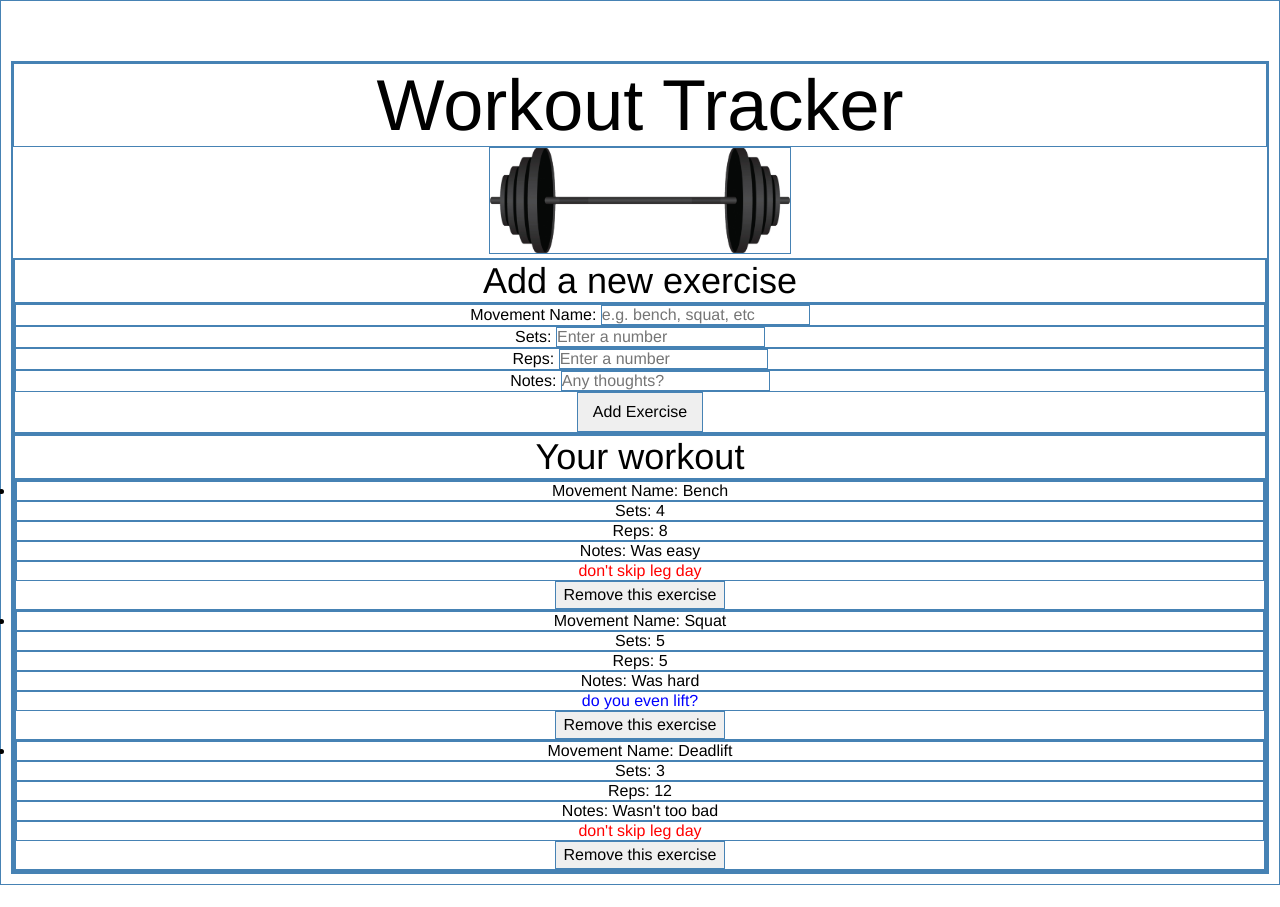
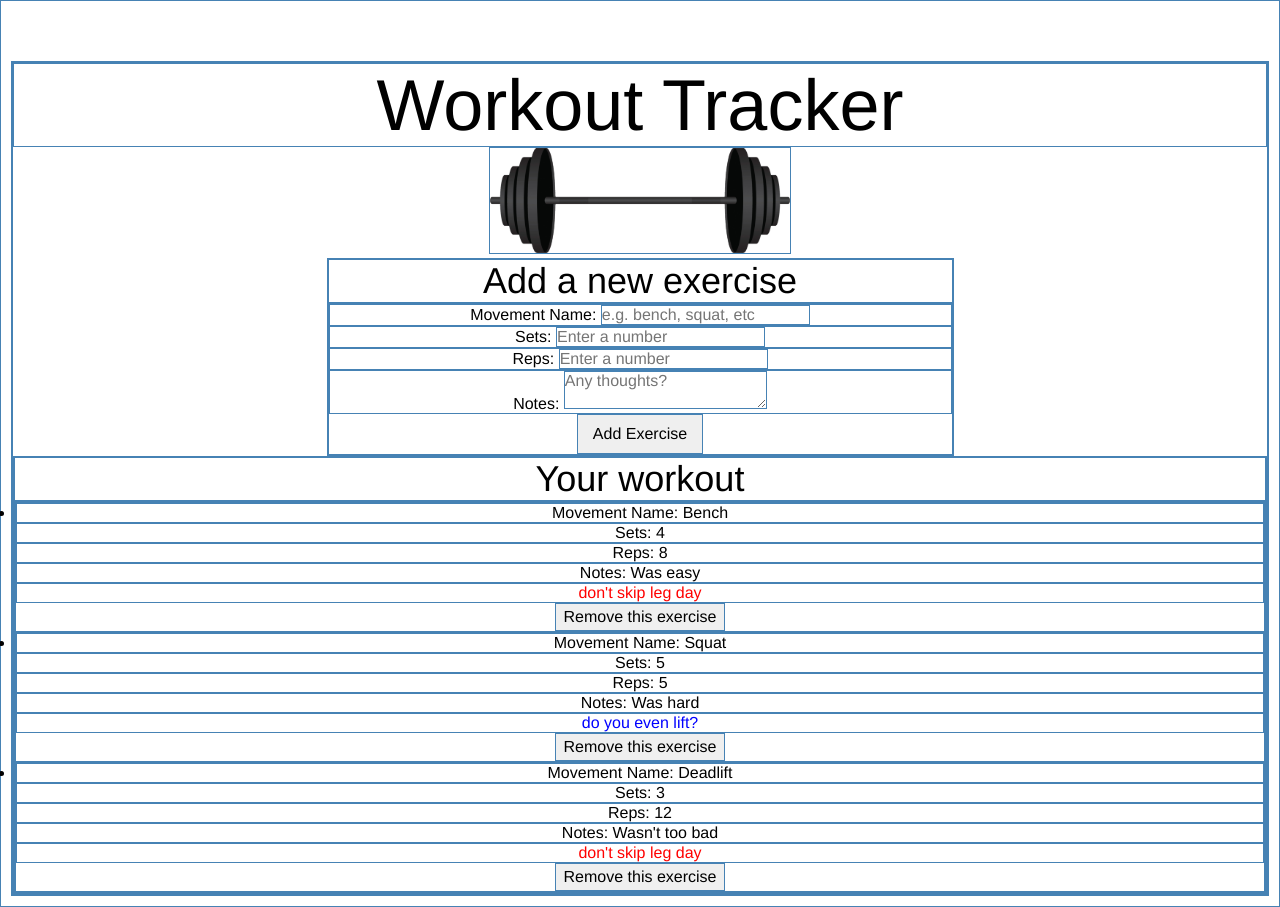
Before and after one commit to alchemy-bootcamp-two-summer-2018/list-of-vue, a Vue app: page / in a window 1280 px wide. Before the commit the page ends 885 px from the top, so only its background shows below. Built offline with nearby package versions, Linux system fonts and the light colour scheme.

Commit message:
multiline notes, margin for form

```diff
--- a/src/components/AddExerciseForm.vue
+++ b/src/components/AddExerciseForm.vue
@@ -15,7 +15,7 @@
       </label>
 
       <label>
-        Notes: <input v-model="notes" placeholder="Any thoughts?">
+        Notes: <textarea v-model="notes" placeholder="Any thoughts?"></textarea>
       </label>
       <button>Add Exercise</button>
     </form>
@@ -59,6 +59,10 @@ export default {
 
 <style scoped>
 
+section {
+  margin: 0 25%;
+}
+
 label {
   display: block;
 }
```
